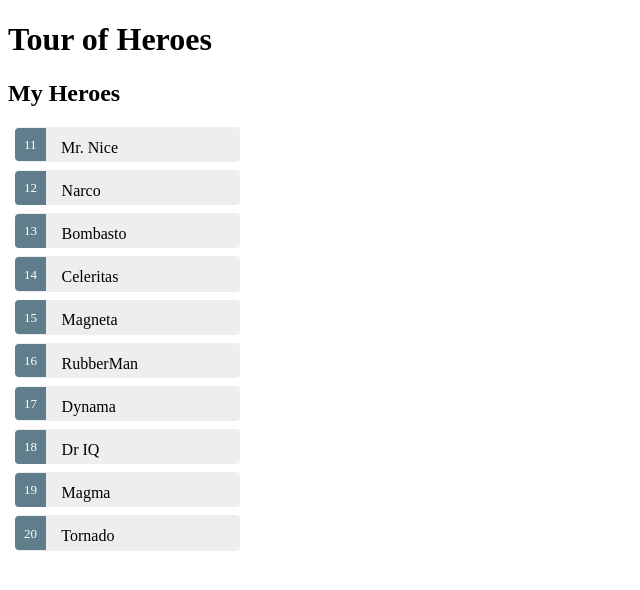
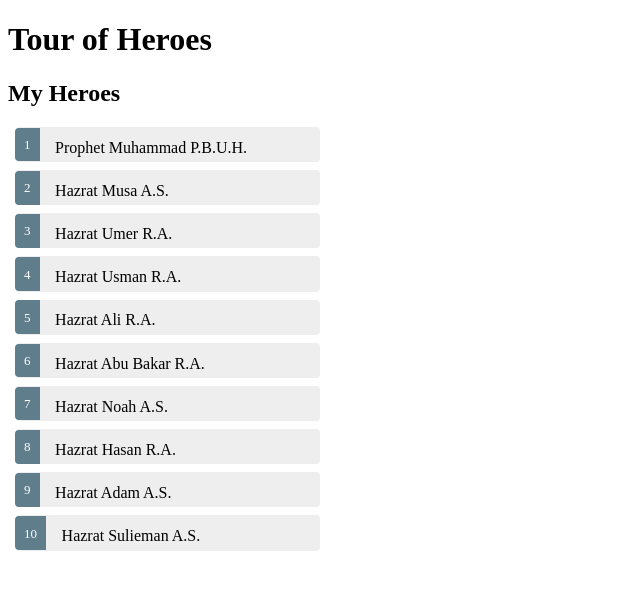
Before and after one commit to talib570/angular-tour-of-heroes, an Angular app: page / in a window 1280 px wide. Shown: the top 590 px of the page, without its empty margins (0-640 px from the left). Built offline with nearby package versions, Linux system fonts and the light colour scheme.

Commit message:
Added heroes service

```diff
--- a/src/app/app.component.css
+++ b/src/app/app.component.css
@@ -6,7 +6,7 @@
   margin: 0 0 2em 0;
   list-style-type: none;
   padding: 0;
-  width: 15em;
+  width: 20em;
 }
 .heroes li {
   cursor: pointer;
--- a/src/app/app.component.ts
+++ b/src/app/app.component.ts
@@ -1,31 +1,30 @@
-import { Component } from '@angular/core';
+import {Component, OnInit} from '@angular/core';
 import { Hero } from './hero';
-
-const HEROES: Hero[] = [
-  { id: 11, name: 'Mr. Nice' },
-  { id: 12, name: 'Narco' },
-  { id: 13, name: 'Bombasto' },
-  { id: 14, name: 'Celeritas' },
-  { id: 15, name: 'Magneta' },
-  { id: 16, name: 'RubberMan' },
-  { id: 17, name: 'Dynama' },
-  { id: 18, name: 'Dr IQ' },
-  { id: 19, name: 'Magma' },
-  { id: 20, name: 'Tornado' }
-];
+import { HeroService } from './hero.service';
 
 @Component({
   selector: 'app-root',
   templateUrl: './app.component.html',
-  styleUrls: ['./app.component.css']
+  styleUrls: ['./app.component.css'],
+  providers: [HeroService]
 })
 
-export class AppComponent {
+export class AppComponent implements OnInit {
   title = 'Tour of Heroes';
-  heroes = HEROES;
+  heroes: Hero[];
   selectedHero: Hero;
+
+  constructor(private heroService: HeroService) { }
+
+  ngOnInit(): void {
+    this.getHeroes();
+  }
 
   onSelect(hero: Hero): void {
     this.selectedHero = hero;
   }
+
+  getHeroes(): void {
+    this.heroService.getHeroes().then(heroes => this.heroes = heroes);
+  }
 }
--- /dev/null
+++ b/src/app/hero.service.ts
@@ -0,0 +1,11 @@
+import { Injectable } from '@angular/core';
+
+import { Hero } from './hero';
+import { HEROES } from './mock-heroes';
+
+@Injectable()
+export class HeroService {
+  getHeroes(): Promise<Hero[]> {
+    return Promise.resolve(HEROES);
+  }
+}
--- /dev/null
+++ b/src/app/mock-heroes.ts
@@ -0,0 +1,14 @@
+import { Hero } from './hero';
+
+export const HEROES: Hero[] = [
+  {id: 1, name:  'Prophet Muhammad P.B.U.H.'},
+  {id: 2, name:  'Hazrat Musa A.S.'},
+  {id: 3, name:  'Hazrat Umer R.A.'},
+  {id: 4, name:  'Hazrat Usman R.A.'},
+  {id: 5, name:  'Hazrat Ali R.A.'},
+  {id: 6, name:  'Hazrat Abu Bakar R.A.'},
+  {id: 7, name:  'Hazrat Noah A.S.'},
+  {id: 8, name:  'Hazrat Hasan R.A.'},
+  {id: 9, name:  'Hazrat Adam A.S.'},
+  {id: 10, name: 'Hazrat Sulieman A.S.'},
+];
```
Also changed, not shown: 1 other file (tests, documents, lock files or other folders).
